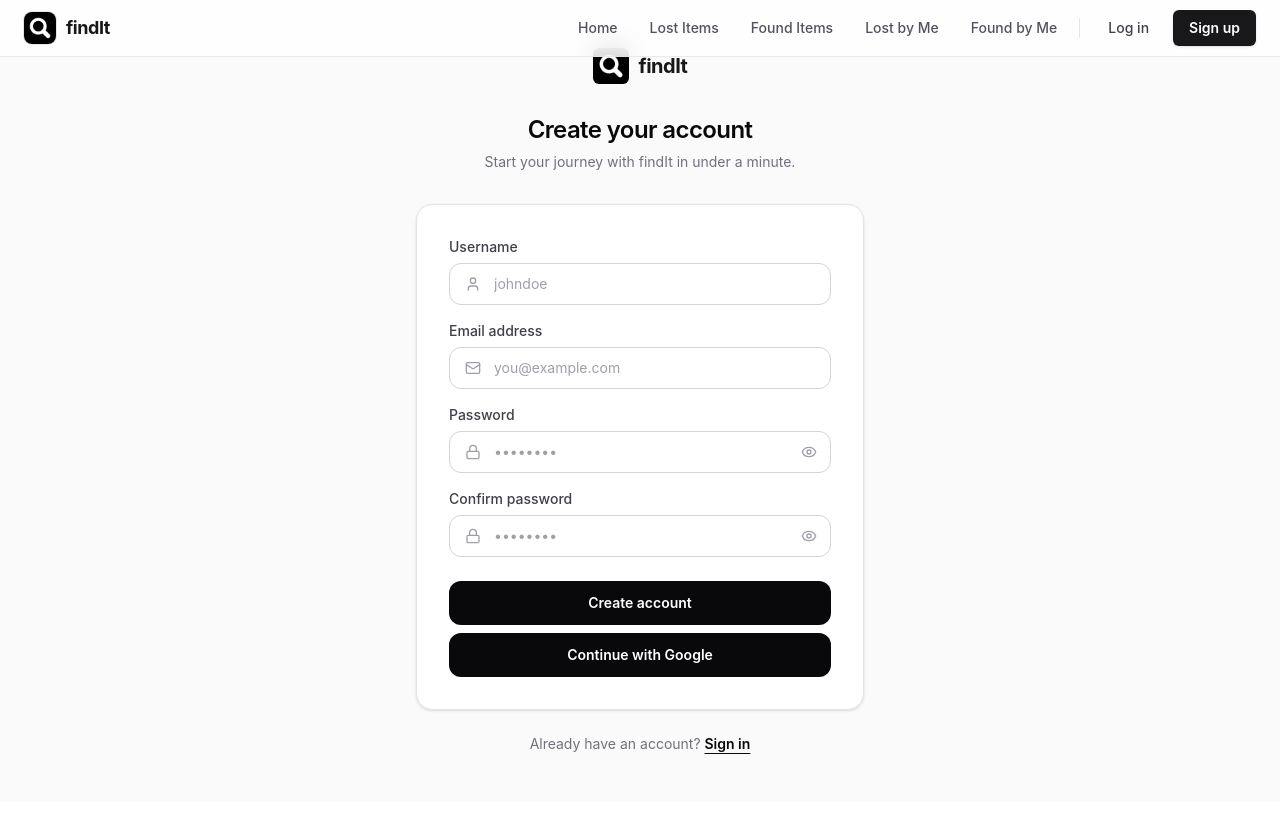
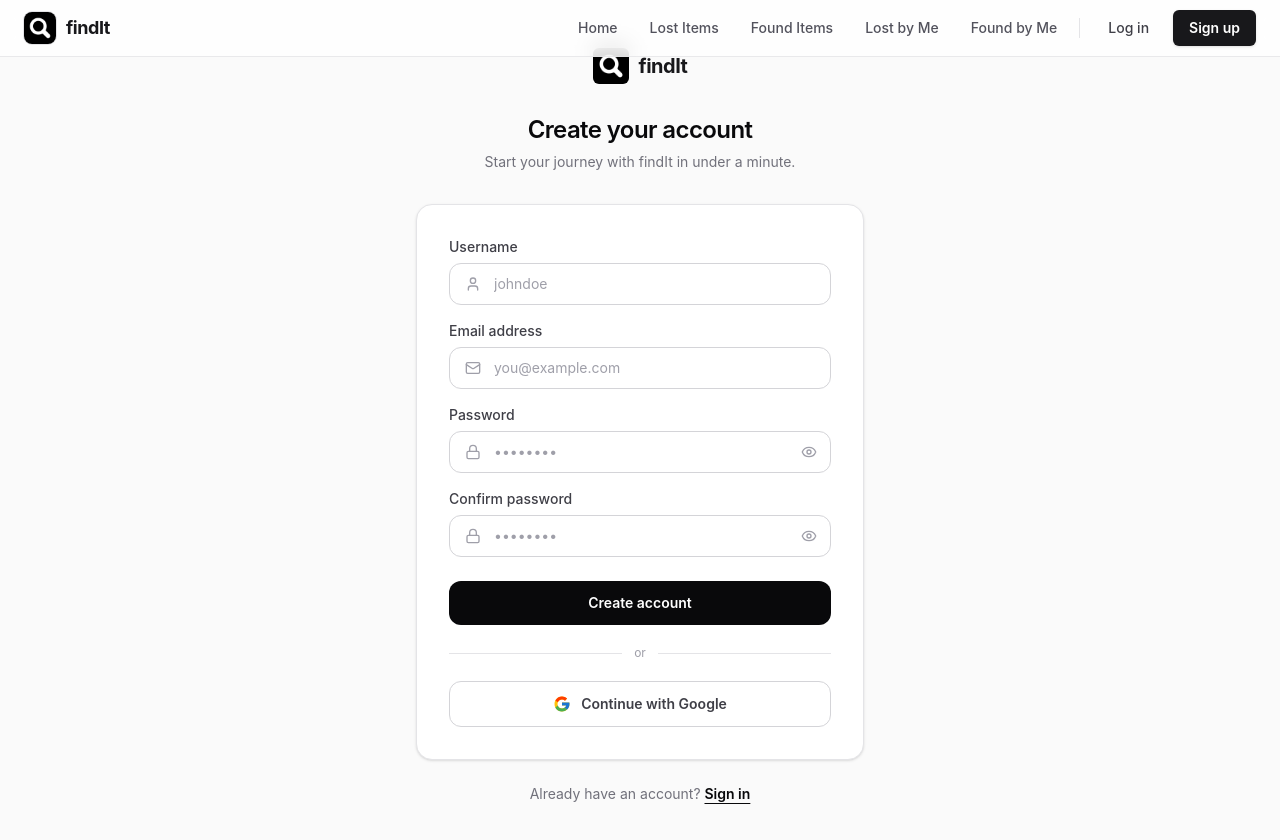
Before and after one commit to ankitsensei/findIt, a React (Vite) app in the folder client/: page /signup in a window 1280 px wide. Shown: the top 840 px of the page. Before the commit the page ends 802 px from the top, so only its background shows below. Built offline with nearby package versions, Linux system fonts and the light colour scheme.

Commit message:
style: replaced the inline success box with toast.success (then redirects to signin), added toast.error for failures, and restyled the Google button to match.

```diff
--- a/client/src/pages/Signup.jsx
+++ b/client/src/pages/Signup.jsx
@@ -1,14 +1,15 @@
-import { useState, useEffect } from "react";
+import { useState } from "react";
 import axios from "axios";
-import { NavLink } from "react-router";
+import { NavLink, useNavigate } from "react-router";
 import { useForm } from "react-hook-form";
 import { User, Mail, Lock, Eye, EyeOff } from "lucide-react";
 import Logo from "../assets/logo.jpeg";
+import toast, { Toaster } from "react-hot-toast";
 
 const Signup = () => {
   const [showPassword, setShowPassword] = useState(false);
   const [showConfirmPassword, setShowConfirmPassword] = useState(false);
-  const [submitted, setSubmitted] = useState(false);
+  const navigate = useNavigate();
 
   const {
     register,
@@ -33,8 +34,14 @@ const Signup = () => {
         password: data.password,
       });
       console.log(response.data);
-      setSubmitted(true);
+      toast.success("Account created successfully!");
+      setTimeout(() => {
+        navigate("/signin");
+      }, 1500);
     } catch (error) {
+      const message =
+        error.response?.data?.message || "Something went wrong. Please try again.";
+      toast.error(typeof message === "string" ? message : "Signup failed");
       console.error(error);
     }
   };
@@ -48,6 +55,7 @@ const Signup = () => {
 
   return (
     <div className="min-h-[calc(100vh-56px)] flex items-center justify-center bg-zinc-50 px-4 py-12">
+      <Toaster />
       <div className="w-full max-w-md">
         <div className="mb-8 text-center">
           <NavLink to="/" className="inline-flex items-center gap-2.5">
@@ -65,12 +73,6 @@ const Signup = () => {
             Start your journey with findIt in under a minute.
           </p>
         </div>
-
-        {submitted && (
-          <div className="mb-6 rounded-xl border border-green-200 bg-green-50 px-4 py-3 text-sm text-green-700">
-            Account created successfully! Check your inbox to verify your email.
-          </div>
-        )}
 
         <div className="rounded-2xl border border-zinc-200 bg-white p-6 shadow-sm md:p-8">
           <form onSubmit={handleSubmit(onSubmit)} noValidate>
@@ -255,13 +257,36 @@ const Signup = () => {
               </button>
             </div>
           </form>
+          <div className="my-5 flex items-center gap-3">
+            <span className="h-px flex-1 bg-zinc-200" />
+            <span className="text-xs text-zinc-400">or</span>
+            <span className="h-px flex-1 bg-zinc-200" />
+          </div>
           <button
             type="button"
             onClick={() => {
               window.location.href = "http://localhost:3000/auth/google";
             }}
-            className="mt-2 w-full rounded-xl bg-zinc-950 py-3 text-sm font-semibold text-white transition hover:bg-zinc-800 active:scale-[0.99] cursor-pointer"
+            className="flex w-full items-center justify-center gap-2.5 rounded-xl border border-zinc-300 bg-white py-3 text-sm font-semibold text-zinc-700 transition hover:bg-zinc-50 active:scale-[0.99] cursor-pointer"
           >
+            <svg width="18" height="18" viewBox="0 0 48 48">
+              <path
+                fill="#FFC107"
+                d="M43.611 20.083H42V20H24v8h11.303c-1.649 4.657-6.08 8-11.303 8-6.627 0-12-5.373-12-12s5.373-12 12-12c3.059 0 5.842 1.154 7.961 3.039l5.657-5.657C34.046 6.053 29.268 4 24 4 12.955 4 4 12.955 4 24s8.955 20 20 20 20-8.955 20-20c0-1.341-.138-2.65-.389-3.917z"
+              />
+              <path
+                fill="#FF3D00"
+                d="M6.306 14.691l6.571 4.819C14.655 15.108 18.961 12 24 12c3.059 0 5.842 1.154 7.961 3.039l5.657-5.657C34.046 6.053 29.268 4 24 4 16.318 4 9.656 8.337 6.306 14.691z"
+              />
+              <path
+                fill="#4CAF50"
+                d="M24 44c5.166 0 9.86-1.977 13.409-5.192l-6.19-5.238A11.91 11.91 0 0 1 24 36c-5.202 0-9.619-3.317-11.283-7.946l-6.522 5.025C9.505 39.556 16.227 44 24 44z"
+              />
+              <path
+                fill="#1976D2"
+                d="M43.611 20.083H42V20H24v8h11.303a12.04 12.04 0 0 1-4.087 5.571l.003-.002 6.19 5.238C36.971 39.205 44 34 44 24c0-1.341-.138-2.65-.389-3.917z"
+              />
+            </svg>
             Continue with Google
           </button>
         </div>
```
